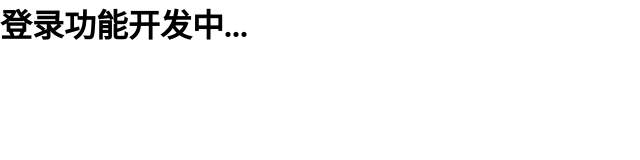
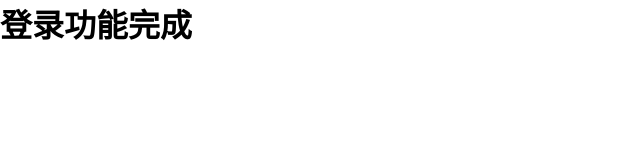
Before and after one commit to zhuning0406/test1, a plain HTML site: page index.html in a window 1280 px wide. Shown: the whole page, without its empty margins (0-640 px from the left). Drawn offline with Linux system fonts and the light colour scheme.

Commit message:
登录功能修改

```diff
--- a/index.html
+++ b/index.html
@@ -8,7 +8,7 @@
     <link rel="stylesheet" href="./index.css">
 </head>
 <body>
-    <h1>登录功能开发中...</h1>
+    <h1>登录功能完成</h1>
     <script src="./index.js"></script>
 </body>
 </html>
```
